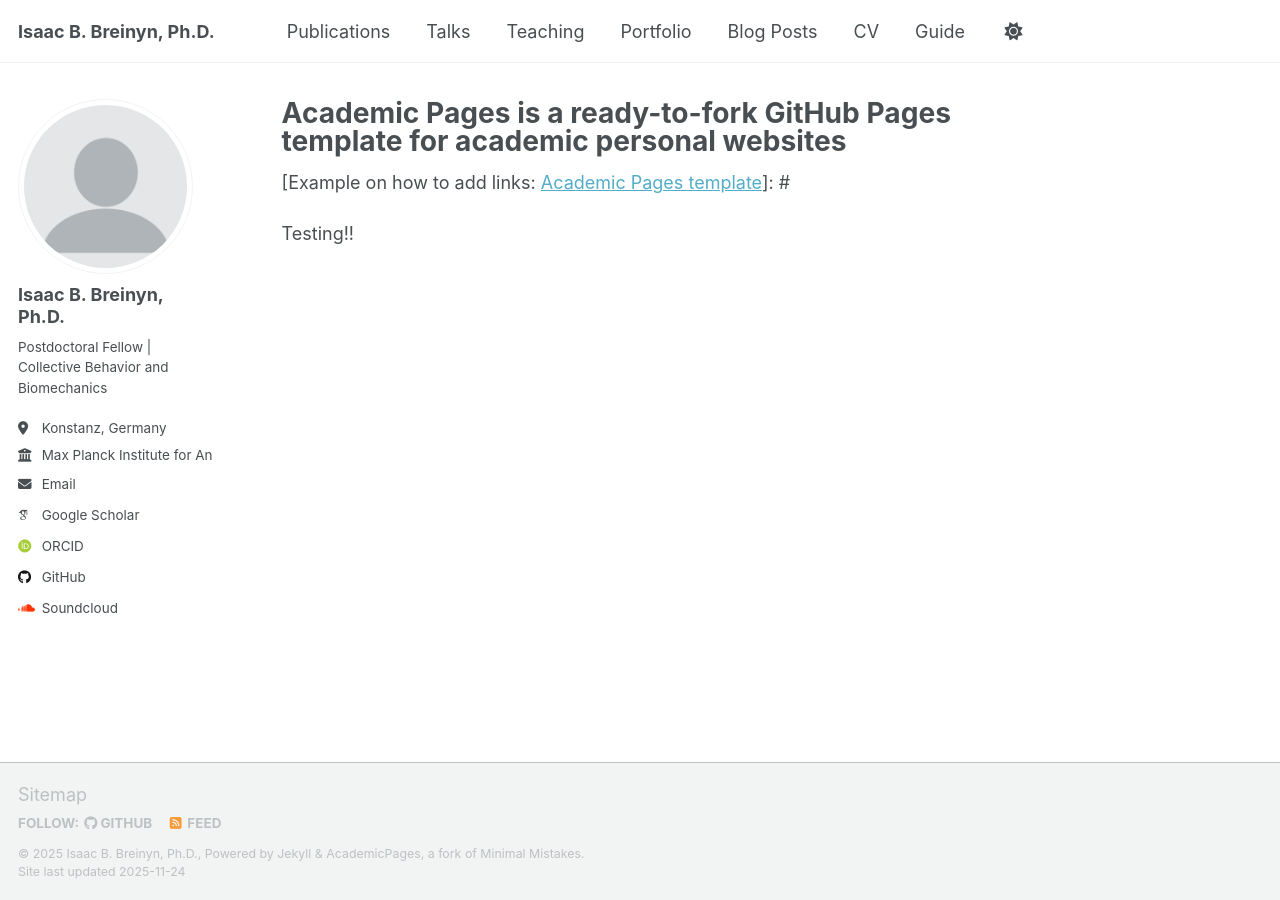
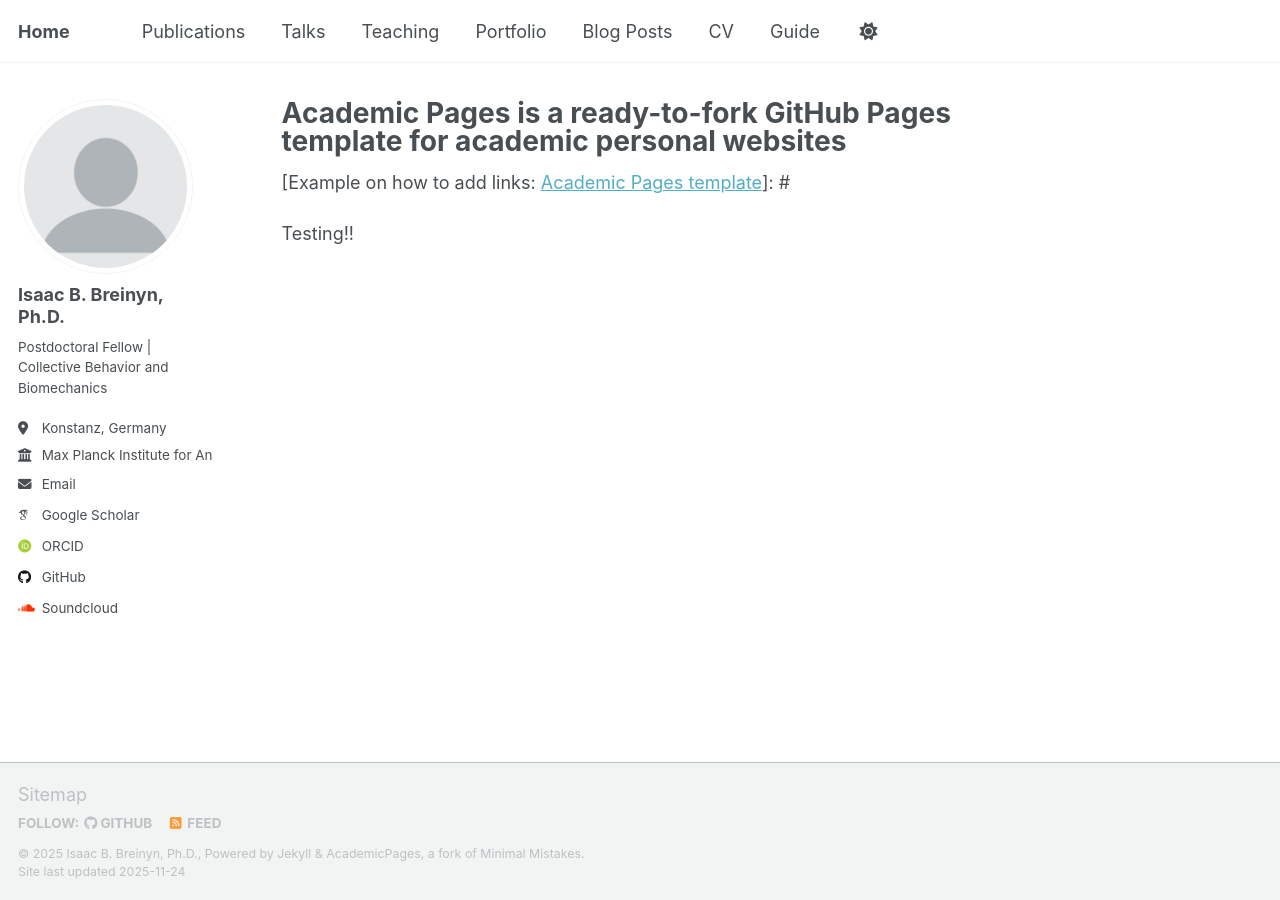
Before and after one commit to isaacbreinyn/isaacbreinyn.github.io, a Jekyll site: the page built from _pages/about.md, in a window 1280 px wide. Built offline with Jekyll 4.4.1, drawn with Linux system fonts in a browser that asks for light colours; some web fonts are replaced; a script that is not in the unit is left out.

Commit message:
Change site title to 'Home'

```diff
--- a/_config.yml
+++ b/_config.yml
@@ -9,7 +9,7 @@
 # Basic Site Settings
 locale                   : "en-US"
 site_theme               : "default" # Currently available options are "default", "air"
-title                    : "Isaac B. Breinyn, Ph.D."
+title                    : "Home"
 title_separator          : "-"
 name                     : &name "Isaac B. Breinyn, Ph.D."
 description              : &description "Isaac B. Breinyn's academic portfolio"   # Update this with a general description of your site, this is the default if not overridden by a page
```
